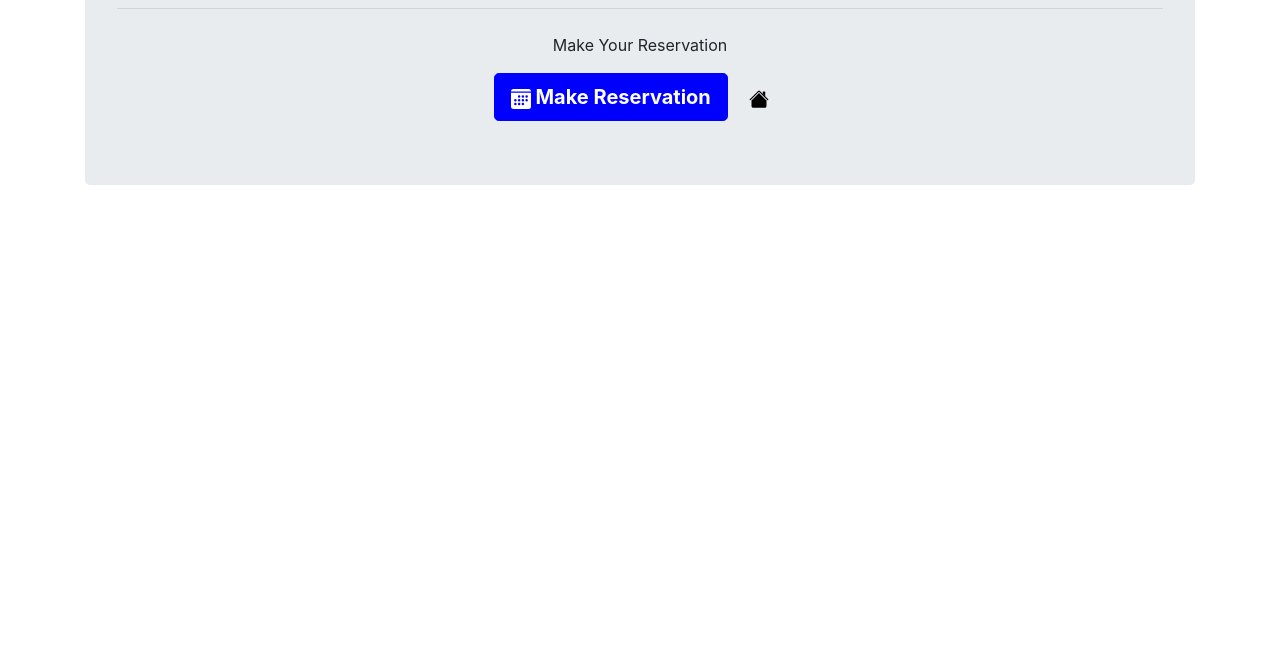
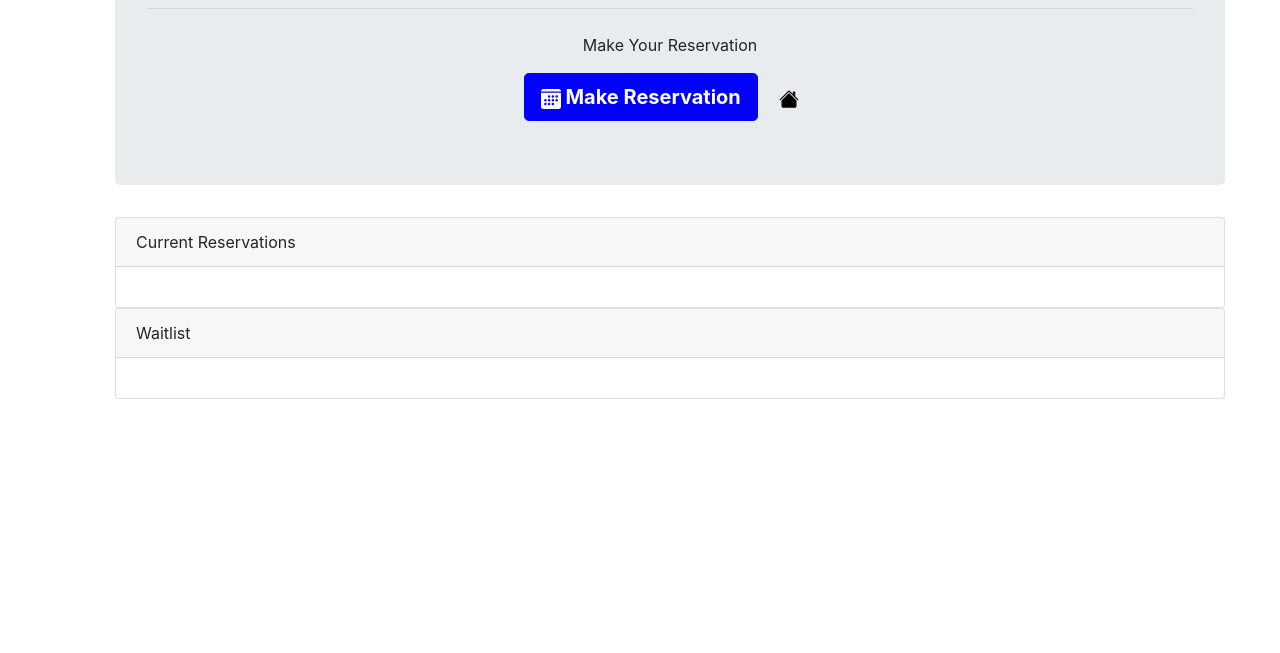
Before and after one commit to raydphillips3/Restaurant_Mini_Project, a plain HTML site: page tables.html in a window 1280 px wide. Shown: the part 147-800 px from the top of the page. Drawn offline with nearby package versions, Linux system fonts and the light colour scheme.

Commit message:
Pushing updates to html pages

```diff
--- a/style.css
+++ b/style.css
@@ -1,5 +1,5 @@
 .container {
-    margin-left: 70px;
+    margin-left: 100px;
     margin-right: 50px;
 }
 
@@ -19,3 +19,7 @@
     font-weight: bold;
     border-color: blue;
 }
+
+.cardheader {
+    font-weight: bold;
+}
--- a/tables.html
+++ b/tables.html
@@ -26,6 +26,31 @@
                 <path fill-rule="evenodd" d="M7.293 1.5a1 1 0 0 1 1.414 0l6.647 6.646a.5.5 0 0 1-.708.708L8 2.207 1.354 8.854a.5.5 0 1 1-.708-.708L7.293 1.5z"/>
               </svg></a>
         </div>
+        <div class="row">
+          <div class="col-xl">
+            <div class="card">
+              <div class="card-header">
+                Current Reservations
+              </div>
+              <div class="card-body">
+
+              </div>
+            </div>
+            <div class="card">
+              <div class="card-header">
+                Waitlist
+              </div>
+              <div class="card-body">
+
+              </div>
+            </div>
+          </div>
+        </div>
+        <div class="row">
+          <div class="col-xl">
+
+          </div>
+        </div>
     </div>
 </body>
 </html>
```
Also changed, not shown: index.html (+5 -0 lines).
